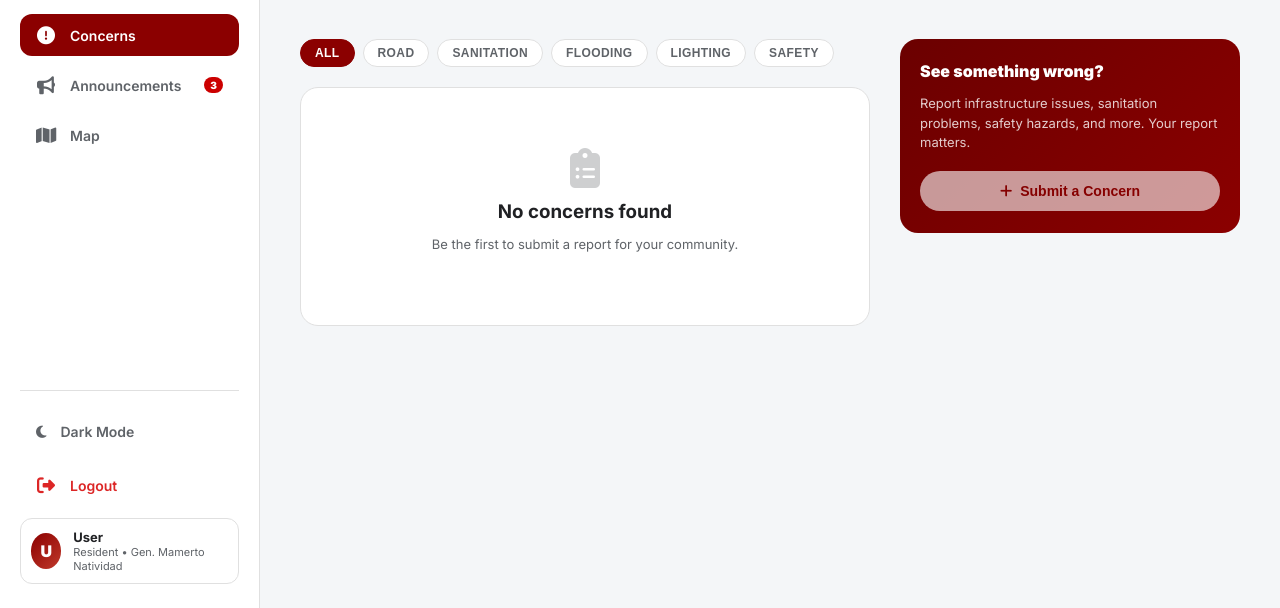
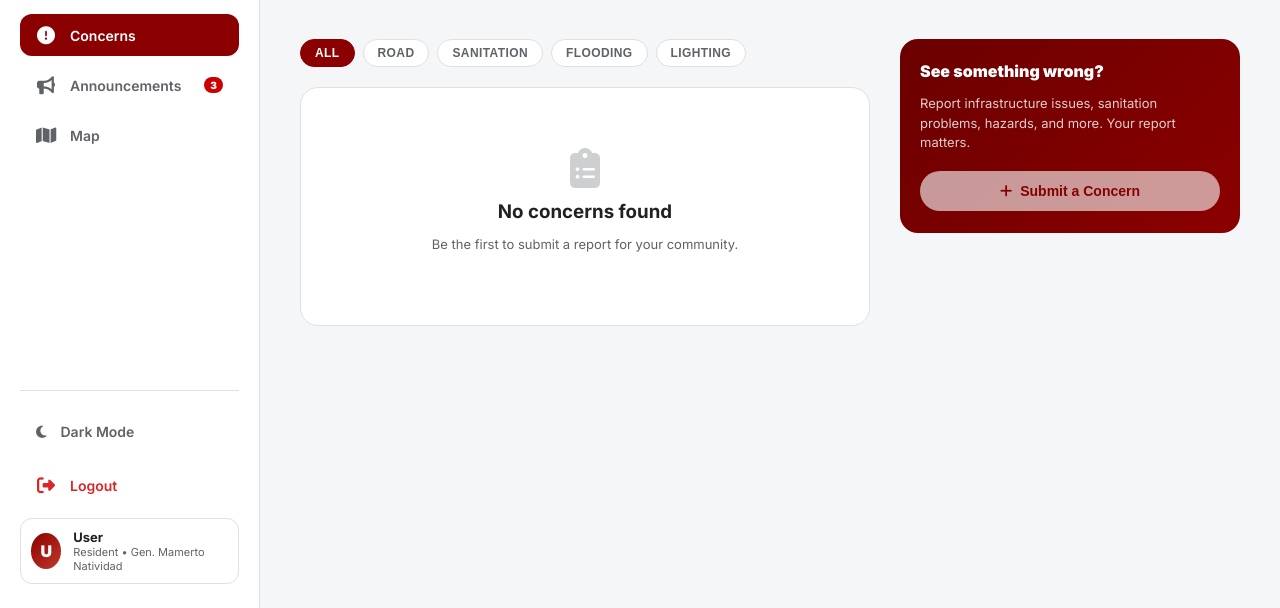
Before and after one commit to freddo26/ACTBYN, a Flask app: template templates/file_concern.html in a window 1280 px wide. Shown: the part 192-800 px from the top of the page. Run offline with Flask 3, Linux system fonts and the light colour scheme; the template is opened without the code that fills it, so the values that code supplies are empty; some libraries are stand-ins or nearby versions.

Commit message:
update removed safety

```diff
--- a/templates/file_concern.html
+++ b/templates/file_concern.html
@@ -1227,7 +1227,6 @@
                 <button class="chip" data-filter="sanitation">Sanitation</button>
                 <button class="chip" data-filter="flooding">Flooding</button>
                 <button class="chip" data-filter="lighting">Lighting</button>
-                <button class="chip" data-filter="safety">Safety</button>
             </div>
 
             <div class="concern-feed" id="concern-feed">
@@ -1409,7 +1408,7 @@
         <div>
             <div class="quick-submit">
                 <div class="qs-title">See something wrong?</div>
-                <p class="qs-sub">Report infrastructure issues, sanitation problems, safety hazards, and more. Your report matters.</p>
+                <p class="qs-sub">Report infrastructure issues, sanitation problems, hazards, and more. Your report matters.</p>
                 {% if user and user.account_status == 'Verified' %}
                 <button class="qs-btn" onclick="openModal()">
                     <i class="fas fa-plus"></i> Submit a Concern
@@ -1487,11 +1486,6 @@
                         <span class="modal-cat-emoji">💡</span>
                         <div class="modal-cat-name">Lighting</div>
                         <div class="modal-cat-desc">Broken streetlights</div>
-                    </div>
-                    <div class="modal-cat-tile" data-cat="Safety" onclick="mSelectCat(this)">
-                        <span class="modal-cat-emoji">🚨</span>
-                        <div class="modal-cat-name">Safety</div>
-                        <div class="modal-cat-desc">Hazards, risks</div>
                     </div>
                     <div class="modal-cat-tile" data-cat="Other" onclick="mSelectCat(this)">
                         <span class="modal-cat-emoji">📋</span>
--- a/templates/lgu.html
+++ b/templates/lgu.html
@@ -610,7 +610,6 @@
                 <button class="chip" data-filter="sanitation">Sanitation</button>
                 <button class="chip" data-filter="flooding">Flooding</button>
                 <button class="chip" data-filter="lighting">Lighting</button>
-                <button class="chip" data-filter="safety">Safety</button>
             </div>
 
             <div class="concern-feed" id="concern-feed">
@@ -1043,11 +1042,6 @@
                         <span class="modal-cat-emoji">💡</span>
                         <div class="modal-cat-name">Lighting</div>
                         <div class="modal-cat-desc">Broken streetlights</div>
-                    </div>
-                    <div class="modal-cat-tile" data-cat="Safety" onclick="mSelectCat(this)">
-                        <span class="modal-cat-emoji">🚨</span>
-                        <div class="modal-cat-name">Safety</div>
-                        <div class="modal-cat-desc">Hazards, risks</div>
                     </div>
                     <div class="modal-cat-tile" data-cat="Other" onclick="mSelectCat(this)">
                         <span class="modal-cat-emoji">📋</span>
```
